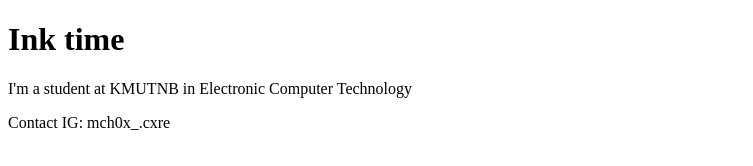
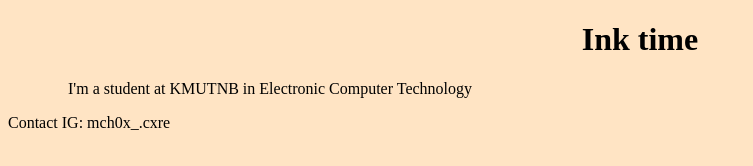
Before and after one commit to kuntida0709/github-desktop-project, a plain HTML site: page index.html in a window 1280 px wide. Shown: the whole page, without its empty margins (0-753 px from the left). Drawn offline with Linux system fonts and the light colour scheme.

Commit message:
update index and create css
update index and create css

```diff
--- /dev/null
+++ b/css/index.css
@@ -0,0 +1,10 @@
+body{
+    background-color: bisque
+
+}
+h1{
+    text-align: center;
+}
+p{
+    text-indent: 60px;
+}
--- a/index.html
+++ b/index.html
@@ -4,6 +4,7 @@
     <meta charset="UTF-8">
     <meta name="viewport" content="width=device-width, initial-scale=1.0">
     <title>Document</title>
+    <link rel="stylesheet" href="css/index.css">
 </head>
 <body>
     <h1>Ink time</h1>
```
